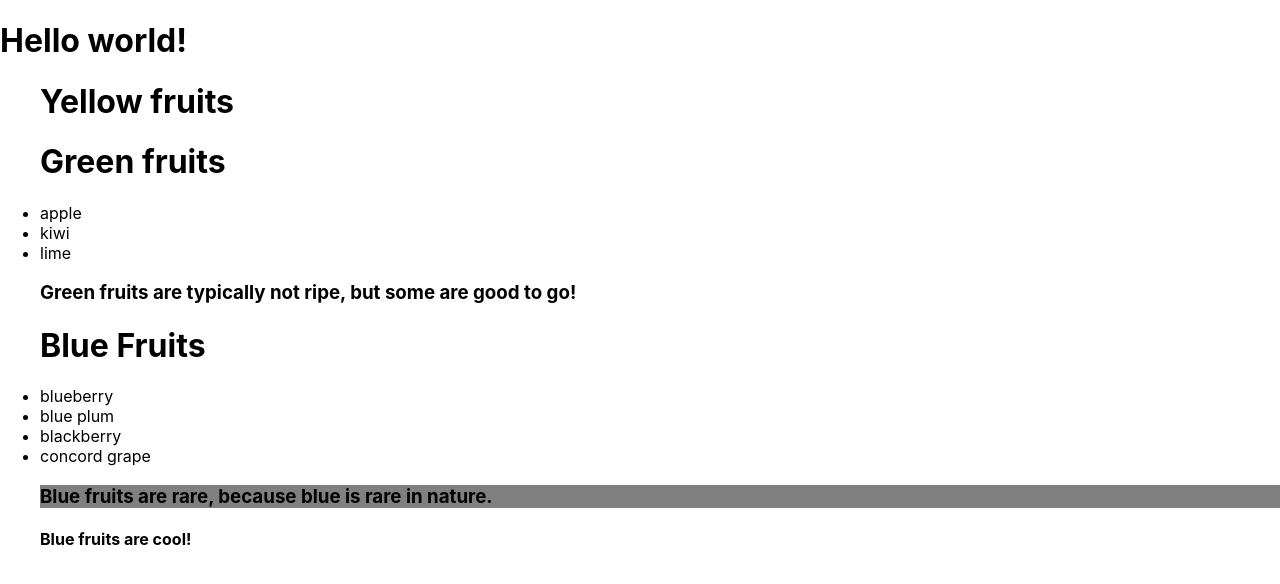
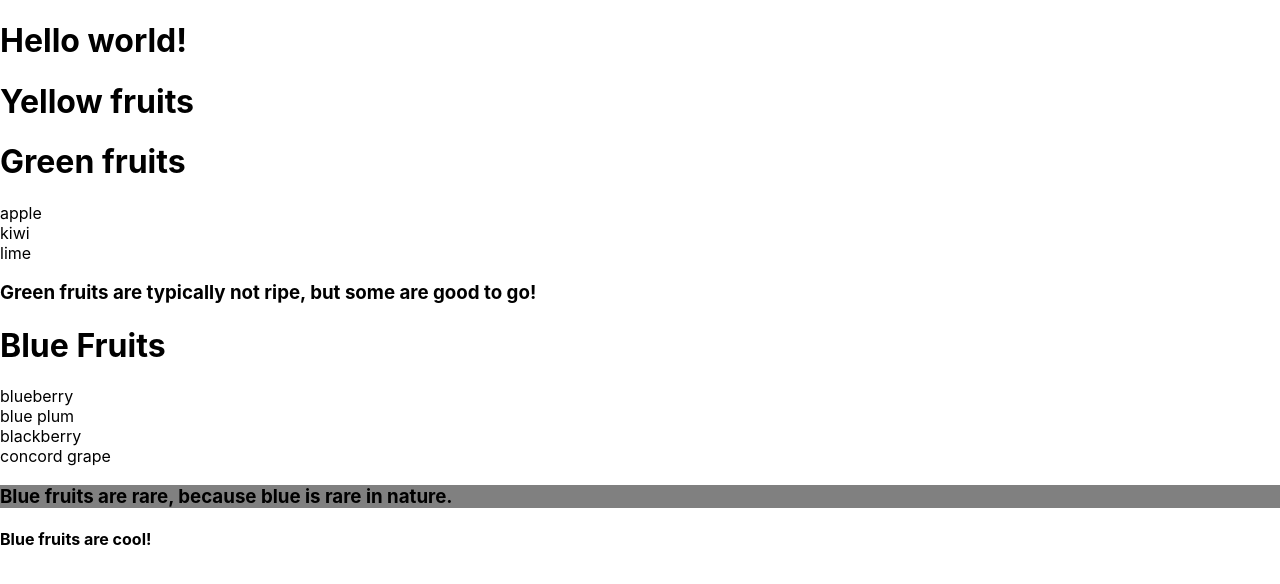
Before and after one commit to AlexStormwood/feb23-t3w5-reactjs, a React (Create React App) app: page / in a window 1280 px wide. Shown: the top 584 px of the page. Built offline with nearby package versions, Linux system fonts and the light colour scheme.

Commit message:
feat: bootstrap imported

```diff
--- a/src/App.js
+++ b/src/App.js
@@ -6,12 +6,14 @@ import FruitList from './FruitList';
 
 // some comment here
 
+import ListGroup from 'react-bootstrap/ListGroup';
 
 function App() {
   return (
     <div className="App">
       <h1>Hello world!</h1>
-      <ul>
+      {/* <ul> */}
+      <ListGroup>
         {/* Array of li tags with fruit names as contents */}
         {/* Use custom JSX element: */}
         <h1>Yellow fruits</h1>
@@ -31,7 +33,8 @@ function App() {
           <h4>Blue fruits are cool!</h4>
         </FruitList>
 
-      </ul>
+      {/* </ul> */}
+      </ListGroup>
     </div>
   );
 }
--- a/src/FruitList.jsx
+++ b/src/FruitList.jsx
@@ -1,4 +1,6 @@
 import "./FruitList.css";
+
+import ListGroup from 'react-bootstrap/ListGroup';
 
 // Functions MUST return JSX, if you wanna use it as HTML
 // a.k.a in place of inline JSX:
@@ -10,9 +12,9 @@ export default function FruitList(props){
 	}
 
 	let listOfFruit = props.listToShow.map(fruit => {
-		return <li key={fruit}>
+		return <ListGroup.Item key={fruit}>
 			{fruit}
-		</li>
+		</ListGroup.Item>
 	});
 
 	return <span>
```
